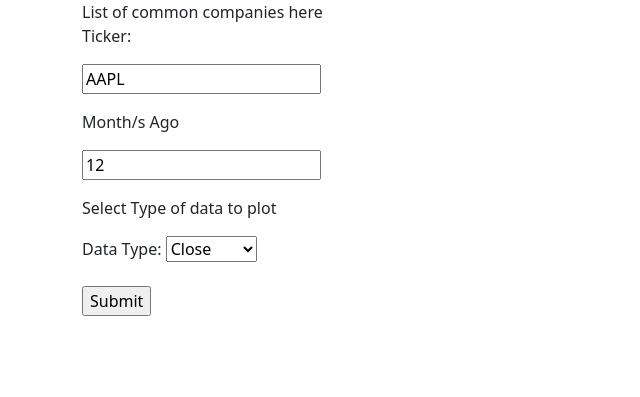
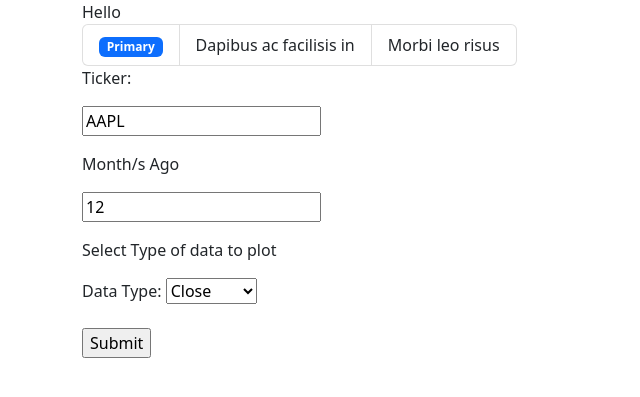
Before and after one commit to cerdamario13/market_analysis, a Flask app: page / in a window 1280 px wide. Shown: the part 56-453 px from the top of the page, without its empty margins (0-640 px from the left). Run offline with Flask 2, Linux system fonts and the light colour scheme.

Commit message:
horizontal list at top

```diff
--- a/src/templates/home.html
+++ b/src/templates/home.html
@@ -2,7 +2,13 @@
 {% block content %}
 <div>
 
-    <div class="common-companies">List of common companies here</div>
+    <span>Hello</span>
+
+    <ul class="list-group list-group-horizontal">
+      <li class="list-group-item"><span class="badge bg-primary">Primary</span></li>
+      <li class="list-group-item">Dapibus ac facilisis in</li>
+      <li class="list-group-item">Morbi leo risus</li>
+    </ul>
 
     <form action="#" method="post">
         <p>Ticker:</p>
```
